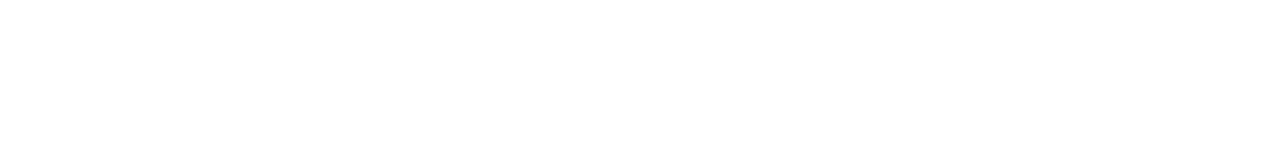
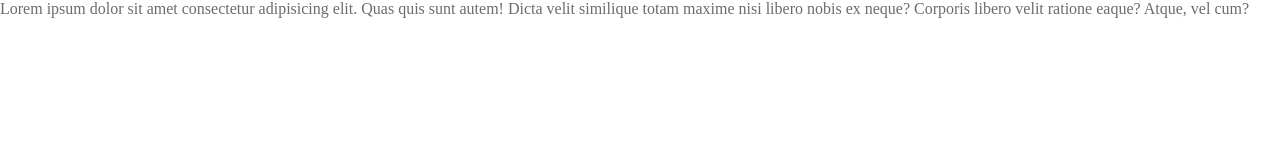
Before and after one commit to MBA-Full-Stack/travelgram, a plain HTML site: page index.html in a window 1280 px wide. Drawn offline with Linux system fonts and the light colour scheme.

Commit message:
feat: add assets and configure global styles

```diff
--- a/index.html
+++ b/index.html
@@ -1,12 +1,16 @@
 <!DOCTYPE html>
 <html lang="pt-br">
-<head>
-  <meta charset="UTF-8">
-  <meta name="viewport" content="width=device-width, initial-scale=1.0">
-  <title>Travelgram | Perfil de viagens</title>
-  <link rel="stylesheet" href="styles/index.css">
-</head>
-<body>
-
-</body>
+  <head>
+    <meta charset="UTF-8" />
+    <meta name="viewport" content="width=device-width, initial-scale=1.0" />
+    <title>Travelgram | Perfil de viagens</title>
+    <link rel="stylesheet" href="styles/index.css" />
+  </head>
+  <body>
+    <p>
+      Lorem ipsum dolor sit amet consectetur adipisicing elit. Quas quis sunt
+      autem! Dicta velit similique totam maxime nisi libero nobis ex neque?
+      Corporis libero velit ratione eaque? Atque, vel cum?
+    </p>
+  </body>
 </html>
--- a/styles/global.css
+++ b/styles/global.css
@@ -3,3 +3,18 @@
   padding: 0;
   box-sizing: border-box;
 }
+
+:root {
+  --brand-color: #ef5f4c;
+  --background-color: #ffffff;
+  --surface-color: #f5f5f5;
+  --skeleton-color: #d9d9d9;
+  --shape-transparency: #ffffff8f;
+  --text-color-primary: #313131;
+  --text-color-secondary: #6c6c6c;
+}
+
+body {
+  color: var(--text-color-secondary);
+  background-color: var(--background-color);
+}
```
Also changed, not shown: assets/AirplaneTilt.svg (added), assets/Image 01.png (added), assets/Image 02.png (added), assets/Image 03.png (added), assets/Image 04.png (added), assets/Image 05.png (added), assets/Image 06.png (added), assets/Image 07.png (added), assets/Image 08.png (added), assets/Image 09.png (added), assets/Image 10.png (added), assets/Image 11.png (added), assets/Image.svg (added), assets/Logo.svg (added), 2 more files, 1 other file.
